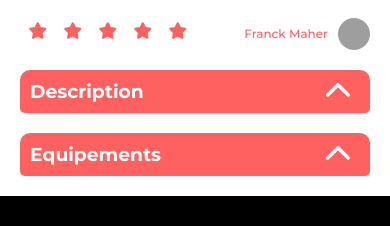
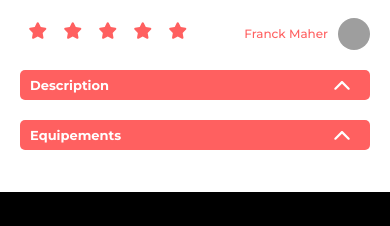
Before and after one commit to Alzorath57/Kasa-location-immobiliere, a React (Vite) app: page /logement/0979876d in a window 390 px wide. Shown: the part 443-669 px from the top of the page. Built offline with nearby package versions, Linux system fonts and the light colour scheme; grey boxes are pictures that could not be loaded.

Commit message:
feat: responsive mobile du composant accordion

```diff
--- a/src/components/Accordion/Accordion.scss
+++ b/src/components/Accordion/Accordion.scss
@@ -30,3 +30,24 @@
     font-size: 18px;
   }
 }
+@media (max-width: 480px) {
+  .accordion {
+    border-radius: 5px;
+    .accordion-header {
+      height: 30px;
+    }
+    img {
+      width: 16px;
+      height: 9px;
+    }
+    .accordion-header h3 {
+      font-size: 13px;
+      font-weight: 700;
+      line-height: 143%;
+    }
+    .accordion-content p,
+    .accordion-content li {
+      font-size: 14px;
+    }
+  }
+}
```
